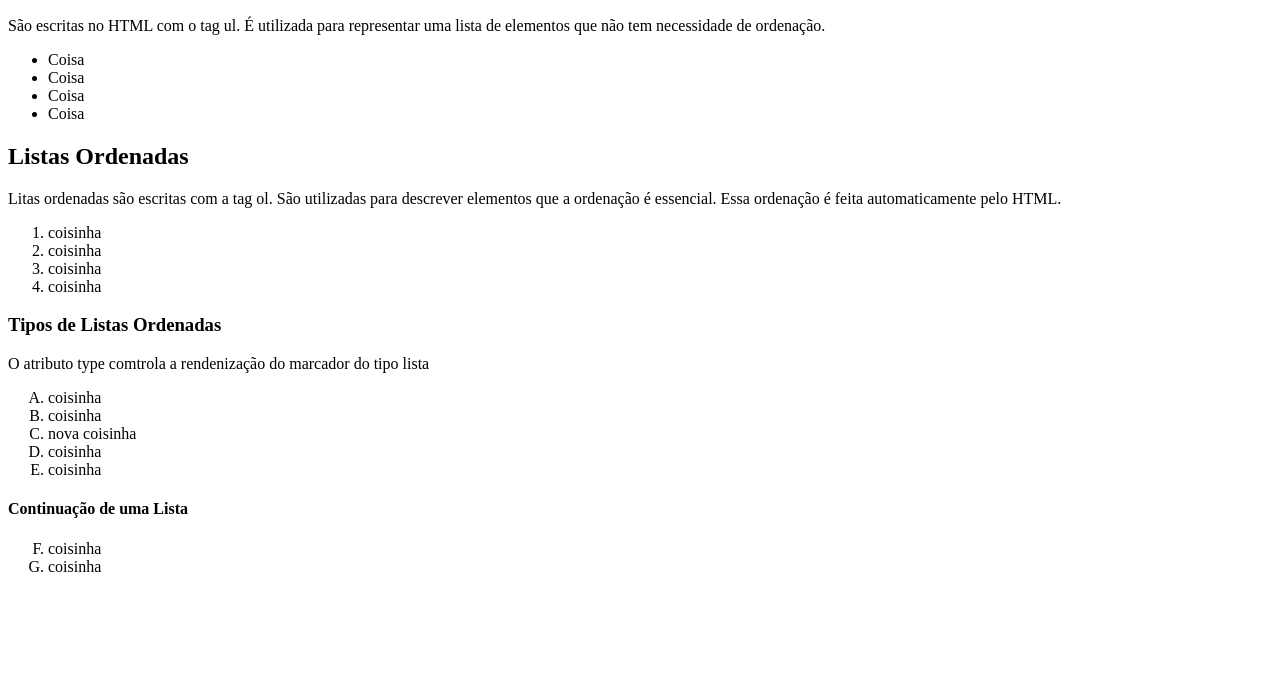
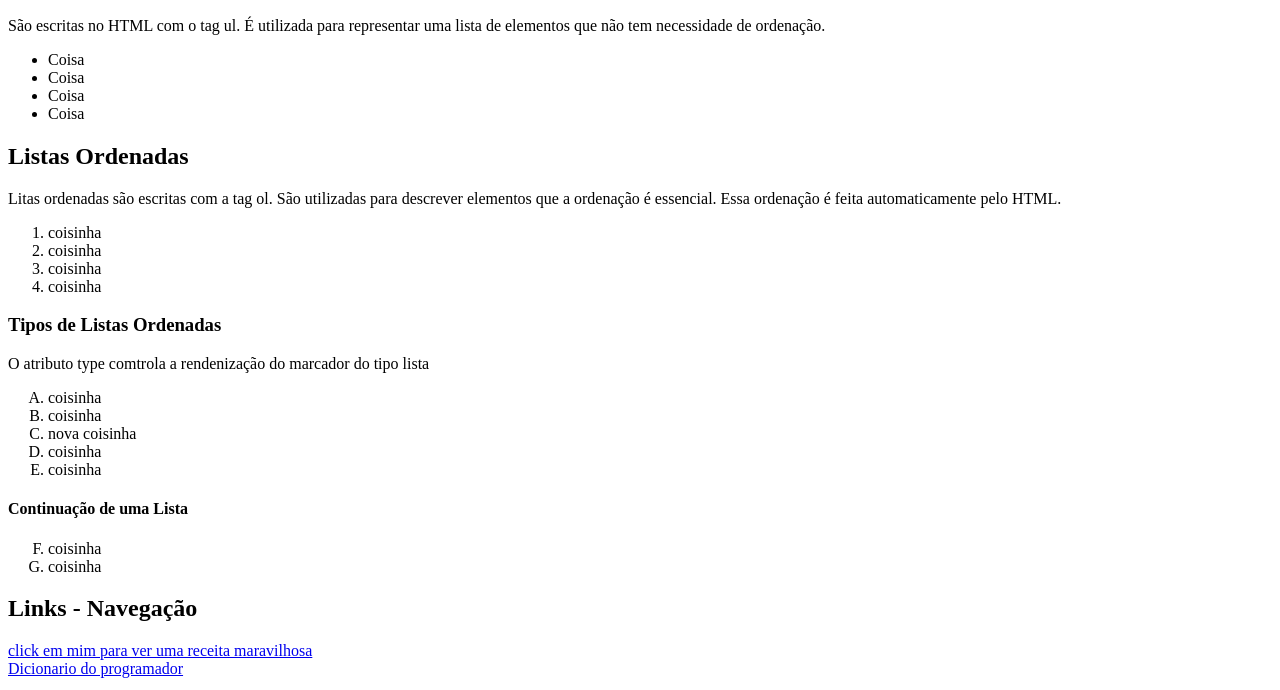
Before and after one commit to EdmundoTec/aulasGeracao2, a plain HTML site: page aula02/index.html in a window 1280 px wide. Shown: the part 110-800 px from the top of the page. Drawn offline with Linux system fonts and the light colour scheme.

```diff
--- a/aula02/index.html
+++ b/aula02/index.html
@@ -48,7 +48,10 @@
          <li>coisinha</li>
          <li>coisinha</li>
     </ol>
+<h2>Links - Navegação</h2>
 
+<a href="Receita.html"> click em mim para ver uma receita maravilhosa</a><br>
+<a href="https://www.youtube.com/watch?v=d-cpV7o5V9k">Dicionario do programador</a>
 </body>
 
 </html>
```
Also changed, not shown: aula02/Receita.html (+2 -0 lines), aula02/imagem/download.jpeg (renamed from aula02/download.jpeg).
